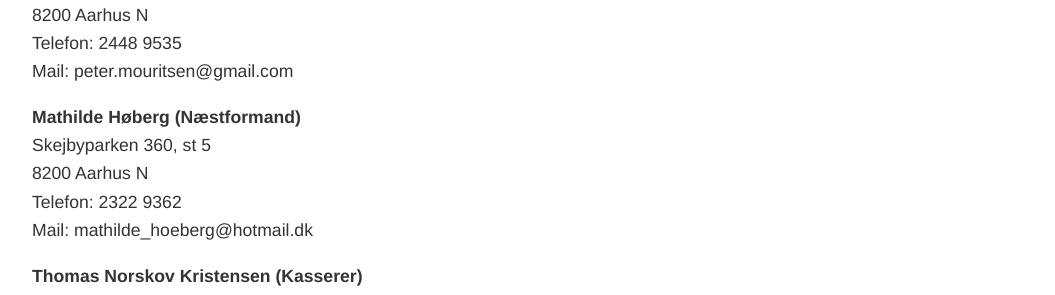
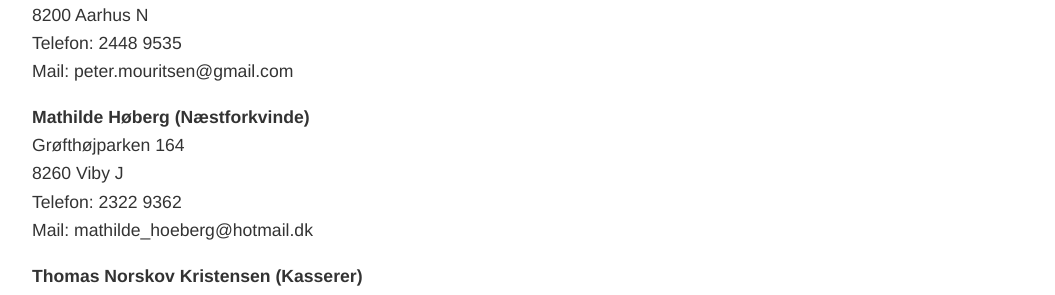
Before and after one commit to guldhorn/historisk-samfund, a Jekyll site: the page built from foreningen.md, in a window 1280 px wide and 900 px high, scrolled down 549 px. Shown: the part 153-448 px from the top of the window, without its empty margins (112-1167 px from the left). Built offline with Jekyll 4.4.1, drawn with Linux system fonts in a browser that asks for light colours.

Commit message:
Update foreningen.md

```diff
--- a/foreningen.md
+++ b/foreningen.md
@@ -25,9 +25,9 @@
 Telefon: 2448 9535<br>
 Mail: peter.mouritsen@gmail.com
 
-**Mathilde Høberg (Næstformand)**<br>
-Skejbyparken 360, st 5<br>
-8200 Aarhus N<br>
+**Mathilde Høberg (Næstforkvinde)**<br>
+Grøfthøjparken 164<br>
+8260 Viby J<br>
 Telefon: 2322 9362<br>
 Mail: mathilde_hoeberg@hotmail.dk
 
```
